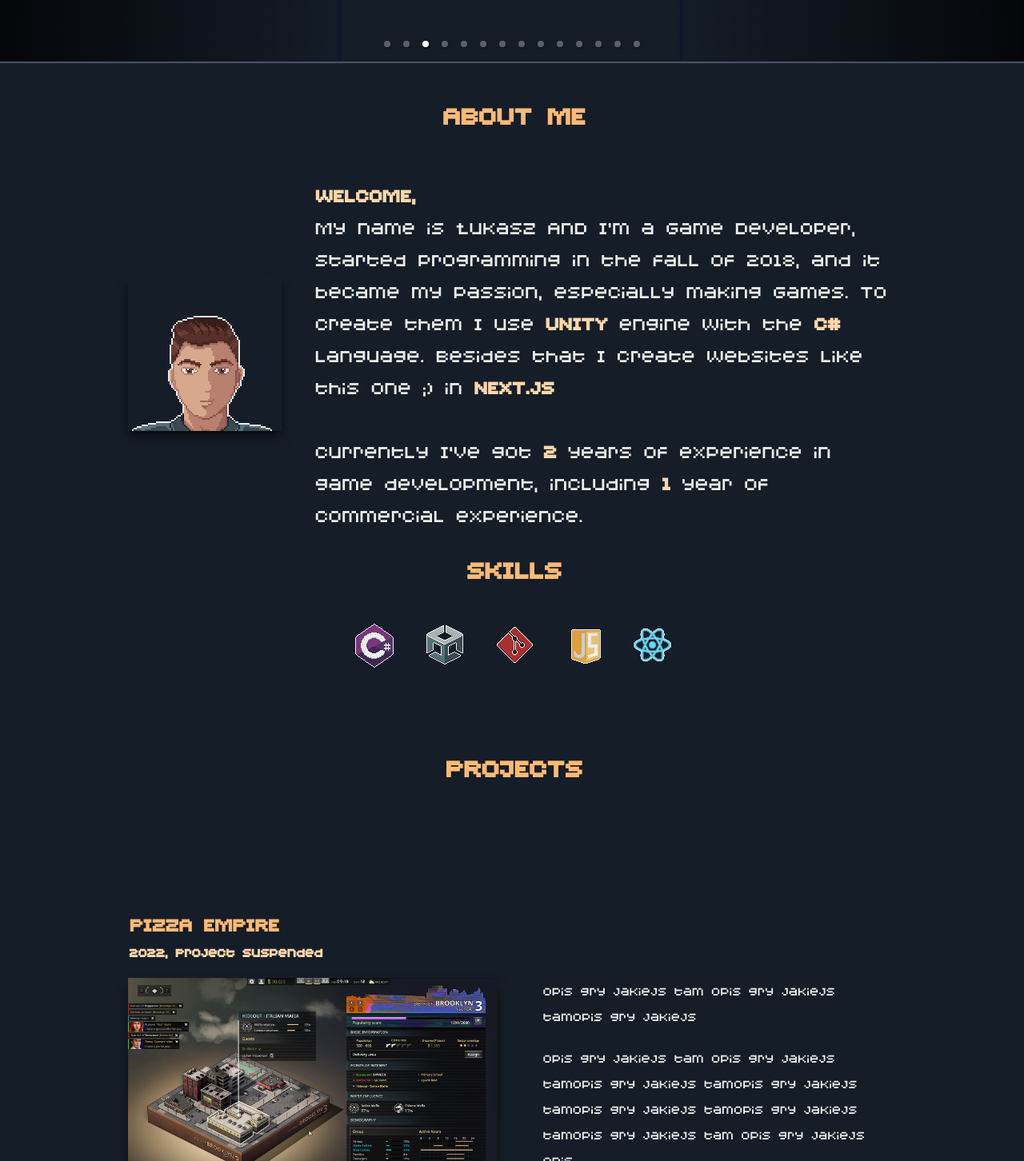
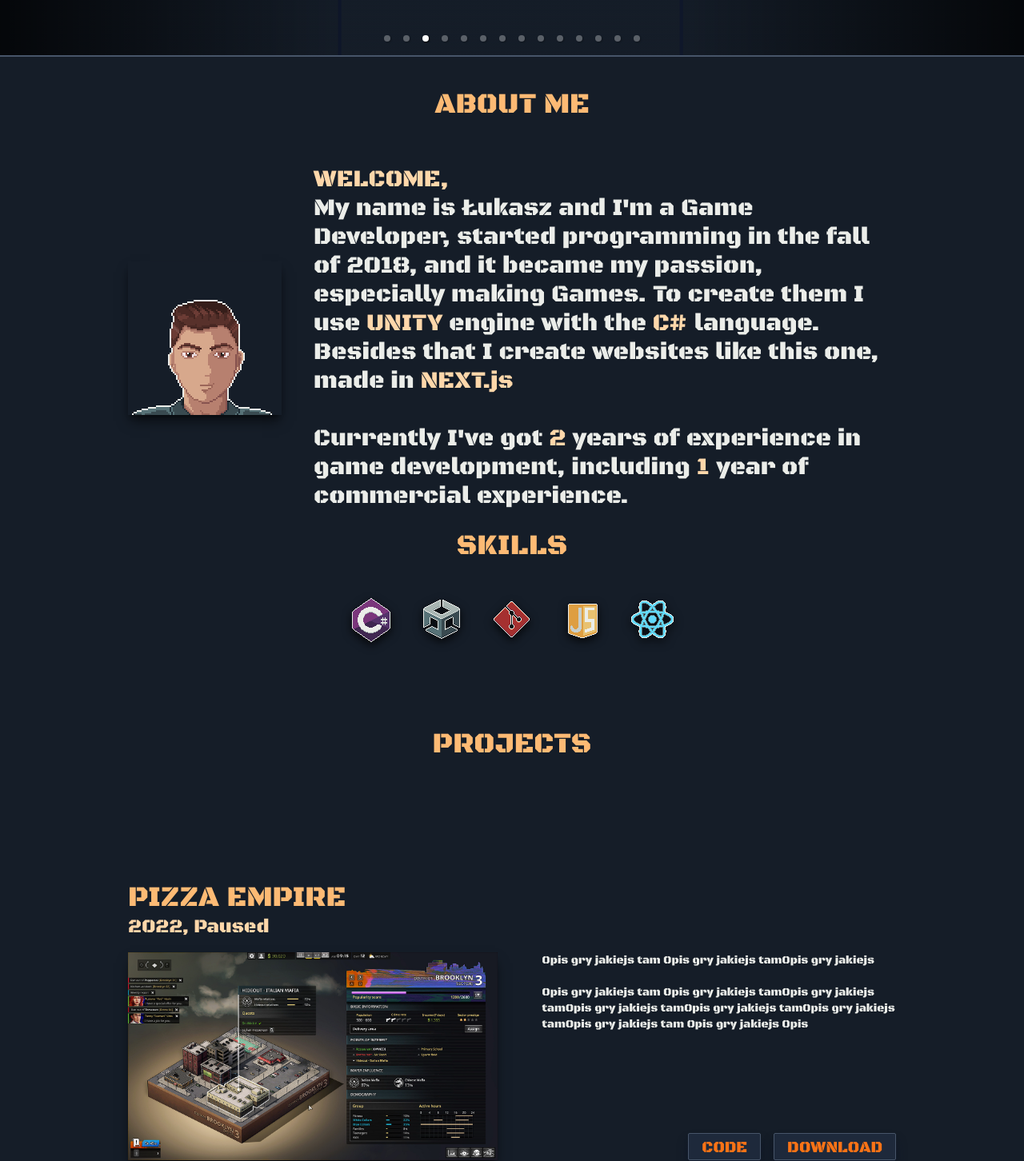
Before and after one commit to S-Lukasz/Portfolio, a Next.js app: page / in a window 1280 px wide. Shown: the part 318-1770 px from the top of the page at 80% size. Built offline with nearby package versions, Linux system fonts and the light colour scheme.

Commit message:
font changes & button display

```diff
--- a/components/Header.tsx
+++ b/components/Header.tsx
@@ -13,7 +13,7 @@ export default function Project(props: { projects : Project[]; }) {
           transition-all duration-100 text-3xl bg-customColor1 border-b-2 border-slate-600 text-center p-3 flex justify-center pb-4 sticky top-0`}
         >
           <div className="grow">
-            <span className=" text-center font-bold text-orange-300 text-5xl">ŁUKASZ SURMA - PORTFOLIO</span>
+            <span className=" text-center  text-orange-300 text-4xl">ŁUKASZ SURMA - PORTFOLIO</span>
           </div>
 
           <div className="w-10 h-10"> </div>
--- a/components/Project.tsx
+++ b/components/Project.tsx
@@ -23,9 +23,9 @@ export default function ProjectComponent(props: {
 
     <div className="flex flex-col items-center md:items-baseline gap-4">
 
-      <div className="font-bold text-left text-orange-300 text-4xl">
+      <div className=" text-left text-orange-300 text-4xl">
         {props.title}
-        <p className="font-semibold text-orange-200 text-2xl">
+        <p className=" text-orange-200 text-2xl">
           {props.title_detail}
         </p>
       </div>
@@ -52,16 +52,16 @@ export default function ProjectComponent(props: {
 
         </div>
 
-        <div className={(props.index % 2 === 0 ? "md:pl-10" : "md:pr-10") + " flex flex-col text-3xl gap-6 text-center md:text-left w-full"}>
+        <div className={(props.index % 2 === 0 ? "md:pl-10" : "md:pr-10") + " flex flex-col text-xl gap-6 text-center md:text-left w-full"}>
 
-          <div className="flex grow gap-5 flex-col text-xl xl:text-2xl 2xl:text-3xl 3xl:text-4xl drop-shadow-sm shadow-black">
+          <div className="flex grow gap-5 flex-col text-sm xl:text-sm 2xl:text-xl 3xl:text-2xl drop-shadow-sm shadow-black">
             <Text text={props.description} specialText="HACKYEAH" specialClassName=" text-orange-200 cursorHover" linkName="https://hackyeah.pl/"/>
              <p>{props.description2}</p>
           </div>
 
           <div className = {(props.index % 2 === 0 ? "justify-center md:justify-end" : "justify-center md:justify-start") + " flex gap-4"}>
-            <button className="shadow-slate-900 cursorHover shadow-lg shadow-main pb-1 px-4 text-2xl bg-slate-800 text-orange-500 hover:bg-slate-900 hover:text-orange-300"><a className="cursorHover" href="#">CODE</a></button>
-            <button className="shadow-slate-900 cursorHover shadow-lg shadow-main pb-1 px-4 text-2xl bg-slate-800 text-orange-500 hover:bg-slate-900 hover:text-orange-300"><a className="cursorHover" href="#">DOWNLOAD</a></button>
+            <button className="shadow-slate-900 cursorHover shadow-lg shadow-main pt-1 border border-slate-600 hover:border-orange-300 rounded-sm px-4 text-xl bg-slate-800 text-orange-500 hover:bg-slate-900 hover:text-orange-300"><a className="cursorHover" href="#">CODE</a></button>
+            <button className="shadow-slate-900 cursorHover shadow-lg shadow-main pt-1 border border-slate-600 hover:border-orange-300 rounded-sm px-4 text-xl bg-slate-800 text-orange-500 hover:bg-slate-900 hover:text-orange-300"><a className="cursorHover" href="#">DOWNLOAD</a></button>
           </div>
 
         </div>
--- a/pages/index.tsx
+++ b/pages/index.tsx
@@ -12,7 +12,7 @@ export default function Home()
   const Projects = [
     {
       title: "PIZZA EMPIRE",
-      title_detail: "2022, Project Suspended",
+      title_detail: "2022, Paused",
       desc: "Opis gry jakiejs tam Opis gry jakiejs tamOpis gry jakiejs ",
       desc2: "Opis gry jakiejs tam Opis gry jakiejs tamOpis gry jakiejs tamOpis gry jakiejs tamOpis gry jakiejs tamOpis gry jakiejs tamOpis gry jakiejs tam Opis gry jakiejs Opis",
       icon: "Icons/pizza_icon.png",
@@ -71,11 +71,16 @@ export default function Home()
       <Head>
         <title>Portfolio</title>
         <link rel="icon" href="/fav_icon_gamepad.png" />
+        <link rel="preconnect" href="https://fonts.googleapis.com"/>
+        <link rel="preconnect" href="https://fonts.gstatic.com"/>
+        <link href="https://fonts.googleapis.com/css2?family=Black+Ops+One&display=swap" rel="stylesheet"/>
       </Head>
 
       <Header projects={Projects}></Header>
 
       <div className="grow">
+
+        {/* <iframe src="/gamejam_certificate.pdf" height="600" width="300"></iframe> */}
 
         <div className="w-full before:bg-gradient-to-t before:from-customBgColor/75 before:via-transparent before:to-customBgColor/75
         relative before:absolute before:top-0
@@ -112,33 +117,33 @@ export default function Home()
         <div className="flex flex-col items-center gap-14 w-3/4 mx-auto text-4xl text-center my-6 pb-20">
 
           <div>
-            <p className="text-left font-bold text-orange-300 text-5xl mt-4"> ABOUT ME </p>
+            <p className="text-left text-orange-300 text-4xl mt-4"> ABOUT ME </p>
           </div>
 
           <div className="flex flex-col items-center gap-2">
 
-            <div className="flex flex-col md:flex-row gap-10 items-center">
+            <div className="text-3xl flex flex-col md:flex-row gap-10 items-center">
               <img className="shadow-black/60 shadow-lg h-48 bg-slate-800" src="/portrait.png" alt='icon'/>
               <p className="text-center md:text-left">
-                <span className=" font-bold text-orange-200">WELCOME, </span> <br></br>
-                My name is Łukasz AnD I&apos;m a Game Developer, started programming in the fall of 2018, and it became my passion, especially making Games.
-                To create them I use<span className="font-bold text-orange-200"> UNITY </span>engine with the<span className=" font-bold text-orange-200"> C# </span>language.
-                Besides that I create websites like this one ;) in <span className=" font-bold text-orange-200"> NEXT.js</span> <br></br> <br></br>
+                <span className="  text-orange-200">WELCOME, </span> <br></br>
+                My name is Łukasz and I&apos;m a Game Developer, started programming in the fall of 2018, and it became my passion, especially making Games.
+                To create them I use<span className=" text-orange-200"> UNITY </span>engine with the<span className="  text-orange-200"> C# </span>language.
+                Besides that I create websites like this one, made in <span className="  text-orange-200"> NEXT.js</span> <br></br> <br></br>
 
-                Currently I&apos;ve got <span className=" font-bold text-orange-200">2</span> years of experience in game development, including <span className=" font-bold text-orange-200">1</span> year of commercial experience.
+                Currently I&apos;ve got <span className="  text-orange-200">2</span> years of experience in game development, including <span className="  text-orange-200">1</span> year of commercial experience.
               </p>
             </div>
 
             <div className="flex flex-col items-center gap-10 h-52">
 
-              <p className="text-left font-bold text-orange-300 text-5xl mt-4"> SKILLS </p>
+              <p className="text-left text-orange-300 text-4xl mt-4"> SKILLS </p>
 
               <div className="flex flex-wrap justify-center items-center gap-6">
-                <img className="w-18 h-18" src="Icons/csharp_icon.png" alt='icon'/>
-                <img className="w-18 h-18" src="Icons/unity_icon.png" alt='icon'/>
-                <img className="w-18 h-18" src="Icons/git_icon.png" alt='icon'/>
-                <img className="w-18 h-18" src="Icons/js_icon.png" alt='icon'/>
-                <img className="w-14 h-14" src="Icons/react_icon.png" alt='icon'/>
+                <a className="cursorHover" href="#"><img className="drop-shadow-custom w-22 h-22" src="Icons/csharp_icon.png" alt='icon'/></a>
+                <a className="cursorHover" href="#"><img className="drop-shadow-custom w-22 h-22" src="Icons/unity_icon.png" alt='icon'/></a>
+                <a className="cursorHover" href="#"><img className="drop-shadow-custom w-22 h-22" src="Icons/git_icon.png" alt='icon'/></a>
+                <a className="cursorHover" href="#"><img className="drop-shadow-custom w-22 h-22" src="Icons/js_icon.png" alt='icon'/></a>
+                <a className="cursorHover" href="#"><img className="drop-shadow-custom w-18 h-18" src="Icons/react_icon.png" alt='icon'/></a>
               </div>
 
             </div>
@@ -146,7 +151,7 @@ export default function Home()
           </div>
 
           <div>
-            <p className="text-left font-bold text-orange-300 text-5xl"> PROJECTS </p>
+            <p className="text-left  text-orange-300 text-4xl"> PROJECTS </p>
           </div>
 
           {
@@ -158,19 +163,19 @@ export default function Home()
 
           )}
 
-          <p className="text-center md:text-left font-bold text-orange-300 text-5xl">CONTACT & MEDIA</p>
+          <p className="text-center md:text-left  text-orange-300 text-4xl">CONTACT & MEDIA</p>
 
           <div className="flex flex-col justify-center gap-4">
             <div className="flex items-center flex-col md:flex-row gap-4">
               <img className="w-12 h-12" src="Icons/mail_icon.png" alt='icon'/>
-              <div className="cursorHover text-left font-bold text-2xl md:text-3xl">
+              <div className="cursorHover text-left  text-2xl md:text-3xl">
                 <a className="cursorHover" href="mailto:lukaszsurma73@gmail.com">Lukaszsurma73@gmail.com</a>
               </div>
             </div>
 
             <div className="flex items-center flex-col md:flex-row gap-4">
               <img className="w-12 h-12" src="Icons/github_icon.png" alt='icon'/>
-              <div className="cursorHover text-left font-bold text-3xl">
+              <div className="cursorHover text-left  text-3xl">
                 <a className="cursorHover" target="blank" href="https://github.com/S-Lukasz">GitHub</a>
               </div>
             </div>
@@ -181,7 +186,7 @@ export default function Home()
 
       </div>
 
-      <footer id="100" className="text-2xl bg-customColor1 text-center p-4 border-t-2 border-slate-600">
+      <footer id="100" className="text-xl bg-customColor1 text-center p-4 border-t-2 border-slate-600">
         (monke) Footer example text
       </footer>
 
--- a/styles/globals.css
+++ b/styles/globals.css
@@ -2,21 +2,21 @@
 @tailwind components;
 @tailwind utilities;
 
-@font-face
+/* @font-face
 {
-  font-family: 'Redensek';
+  font-family: 'fontierro';
   font-style: normal;
   font-weight: 400;
   font-display: swap;
-  src: url("../public/REDENSEK.TTF");
-}
+  src: url("../public/fontierro.ttf");
+} */
 
 body, html
 {
   color: #ebede9;
   padding: 0;
   margin: 0;
-  font-family: 'Redensek';
+  font-family: 'Black Ops One', cursive;
   background-color: #151d28;
   cursor: url("../public/cursor.png"), auto;
 }
--- a/tailwind.config.js
+++ b/tailwind.config.js
@@ -12,6 +12,9 @@ module.exports = {
       },
       screens: {
         '3xl': '1920px',
+      },
+      dropShadow: {
+        'custom': '0 4px 6px rgba(0, 0, 0, 0.8)'
       }
     }
   },
```
Also changed, not shown: public/fontierro.ttf (added), 1 other file (tests, documents, lock files or other folders).
